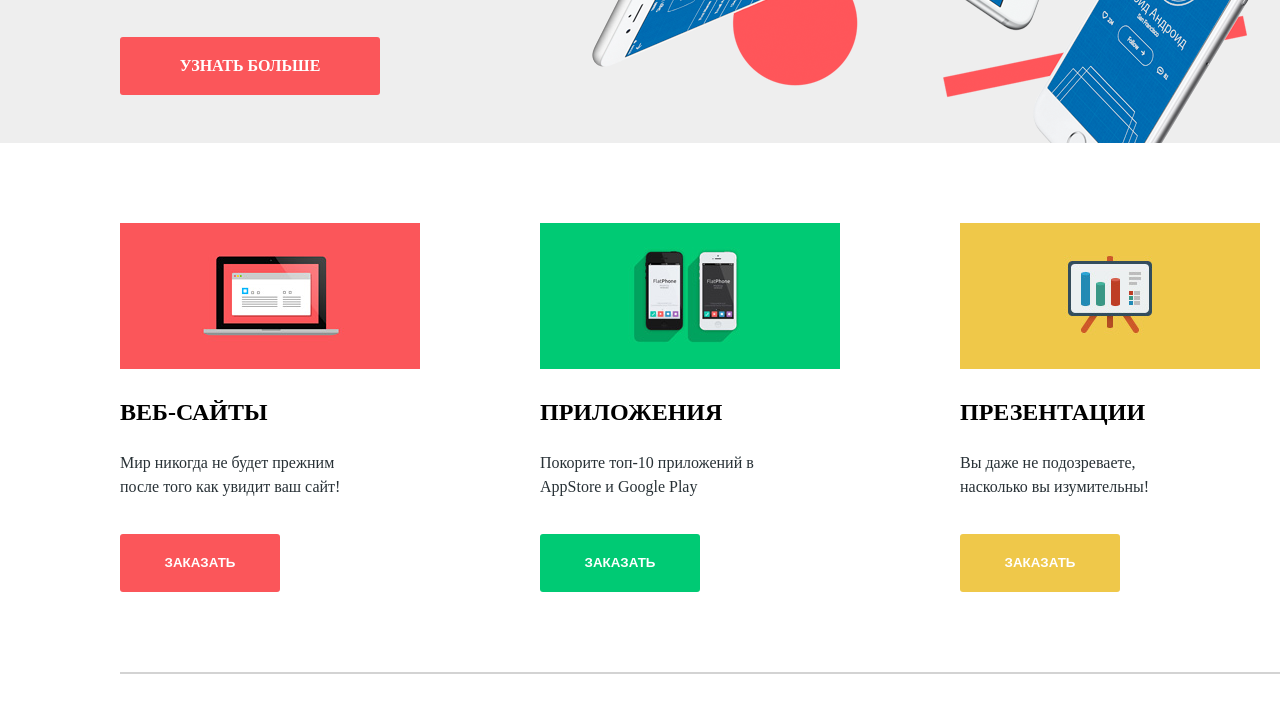
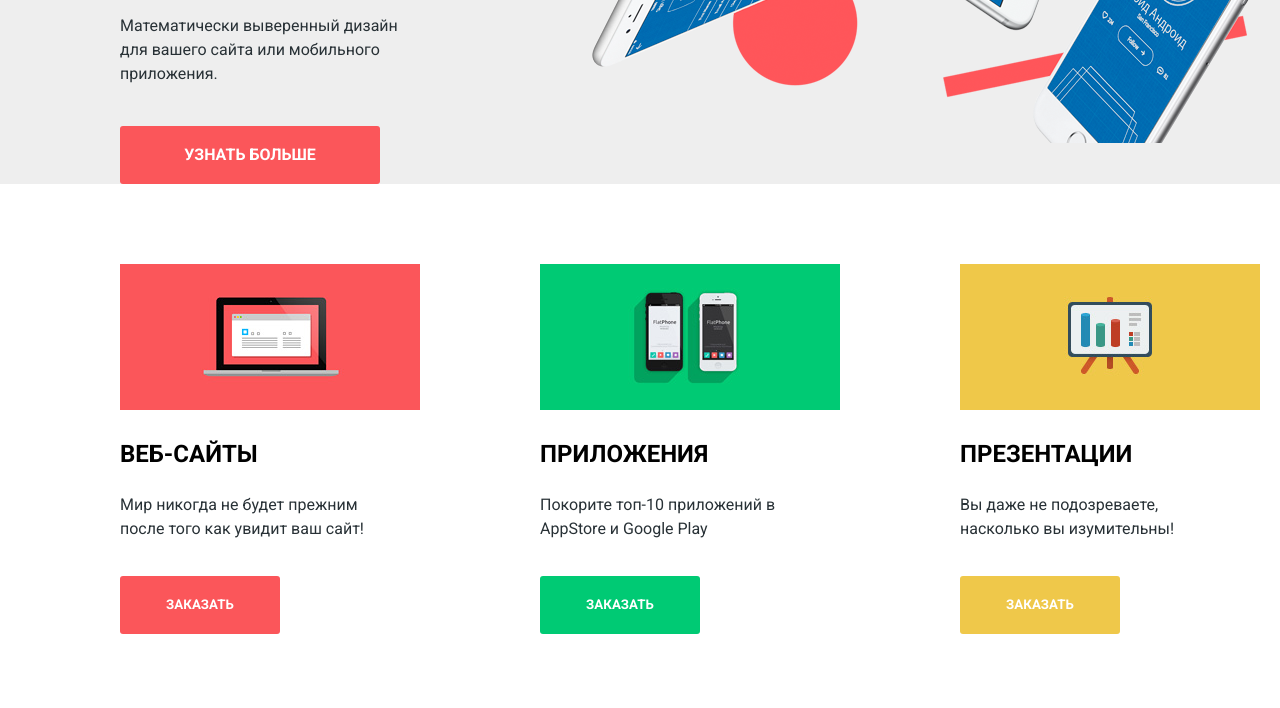
Before and after one commit to DrLivesee/nerds-layout, a plain HTML site: page index.html in a window 1280 px wide. Shown: the part 400-1108 px from the top of the page. Drawn offline with Linux system fonts and the light colour scheme.

Commit message:
add fonts

```diff
--- a/index.html
+++ b/index.html
@@ -4,6 +4,8 @@
 <head>
     <meta charset="UTF-8" />
     <meta name="viewport" content="width=device-width, initial-scale=1.0" />
+    <link href="https://fonts.googleapis.com/css2?family=Roboto:wght@400;700&display=swap" rel="stylesheet">
+
     <link rel="stylesheet" type="text/css" href="style.css" />
     <title>Главная - Nerds</title>
 </head>
--- a/style.css
+++ b/style.css
@@ -14,6 +14,7 @@ input[type=number] {
 
 * {
     box-sizing: border-box;
+    font-family: 'Roboto', sans-serif;
 }
 
 body {
```
Also changed, not shown: catalog.html (+1 -0 lines).
